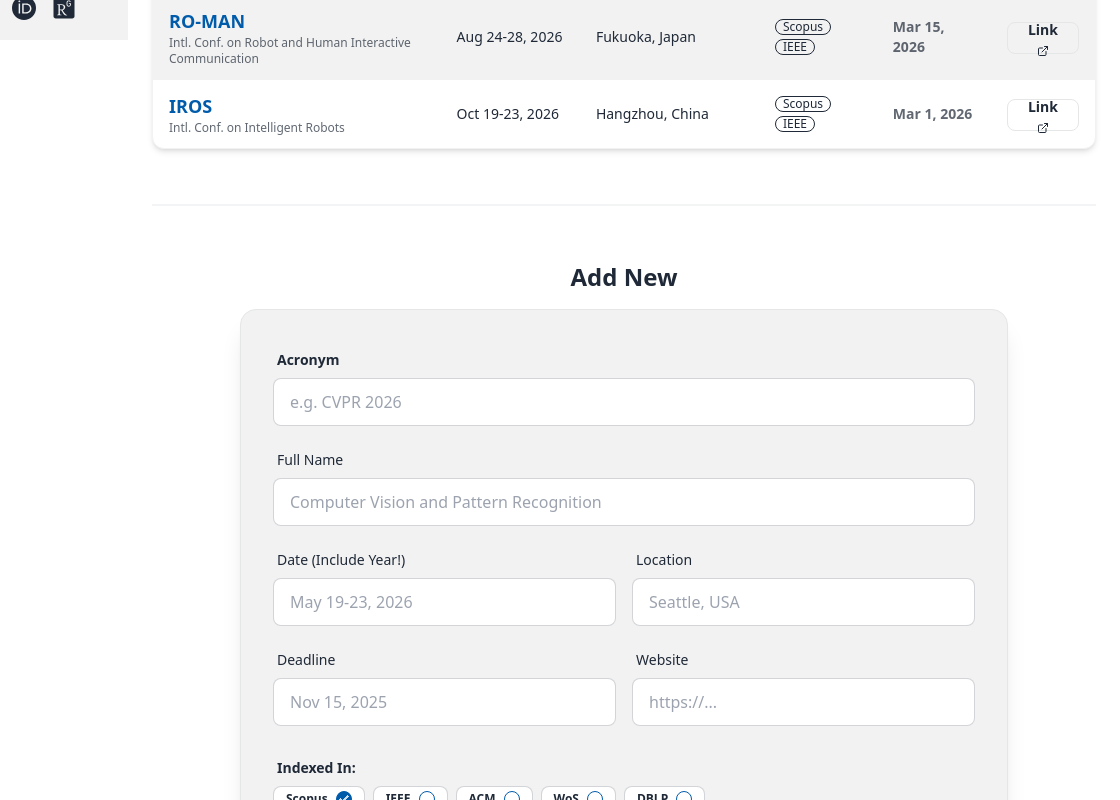
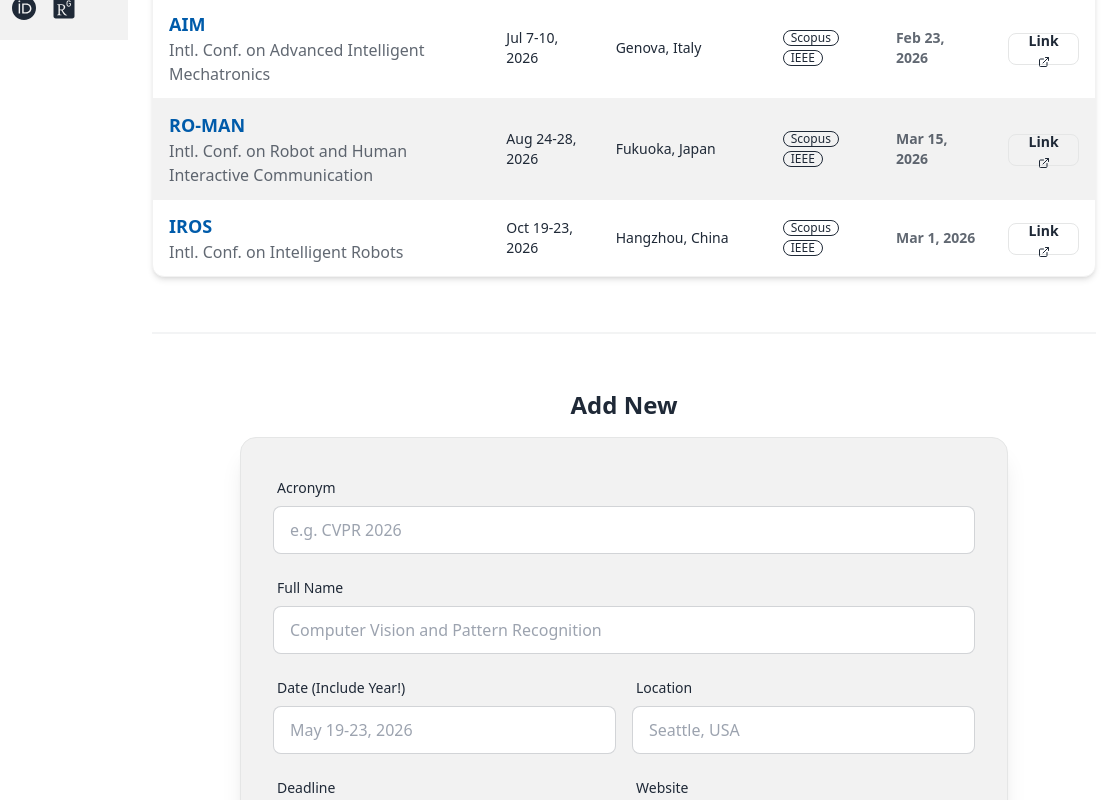
Before and after one commit to JHermosillaD/jhermosillad.github.io, an Astro site: page /events in a window 1280 px wide. Shown: the part 760-1560 px from the top of the page, 160-1280 px from the left. Built offline with nearby package versions, Linux system fonts and the light colour scheme; Astro itself is replaced by a stand-in of ours; some packages are replaced by stand-ins of ours.

Commit message:
Update events.astro

```diff
--- a/src/pages/events.astro
+++ b/src/pages/events.astro
@@ -50,9 +50,13 @@
               <tr class="hover">
                 <td>
                   <div class="font-bold text-lg text-primary">{event.data.title}</div>
-                  <div class="text-xs opacity-70">{event.data.subtitle}</div>
+                  <div class="text-base opacity-70">{event.data.subtitle}</div>
                 </td>
-                <td class="font-medium whitespace-nowrap">{event.data.date}</td>
+                <td>
+                  <div class="flex items-center gap-2">
+                    <span>{event.data.date}</span>
+                  </div>
+                </td>
                 <td>
                   <div class="flex items-center gap-2">
                     <span>{event.data.location}</span>
@@ -104,7 +108,7 @@
             <tbody>
               {pastEvents.map((event) => (
                 <tr>
-                  <td class="font-bold">{event.data.title}</td>
+                  <td>{event.data.title}</td>
                   <td>{event.data.date}</td>
                   <td>{event.data.location}</td>
                 </tr>
@@ -126,7 +130,7 @@
     <div class="card bg-base-200 shadow-xl border border-base-300">
       <div class="card-body p-8">
         <div class="form-control">
-          <label class="label"><span class="label-text font-bold">Acronym</span></label>
+          <label class="label"><span class="label-text">Acronym</span></label>
           <input type="text" id="input-title" class="input input-bordered w-full" placeholder="e.g. CVPR 2026" />
         </div>
         <div class="form-control mt-2">
@@ -157,7 +161,7 @@
         </div>
 
         <div class="form-control mt-4">
-          <label class="label"><span class="label-text font-bold">Indexed In:</span></label>
+          <label class="label"><span class="label-text">Indexed In:</span></label>
           <div class="flex flex-wrap gap-2">
             {["Scopus", "IEEE", "ACM", "WoS", "DBLP"].map((idx) => (
               <label class="cursor-pointer label border border-base-content/20 rounded-lg px-3 py-1 bg-base-100 hover:bg-base-200 transition">
```
